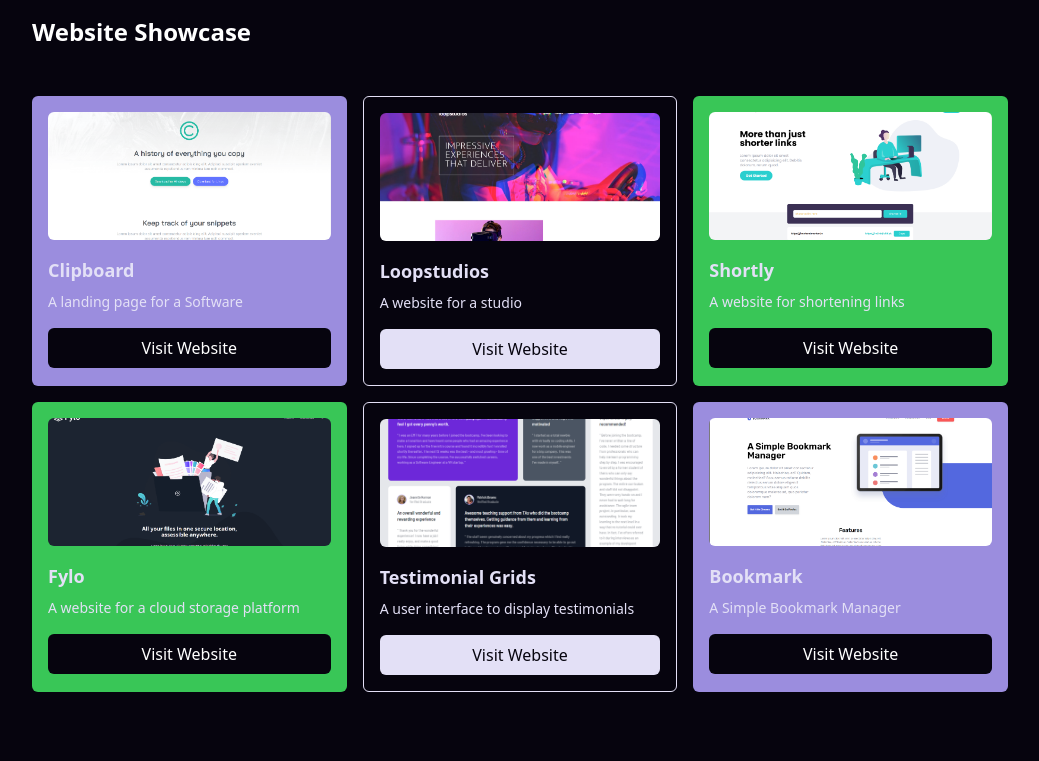
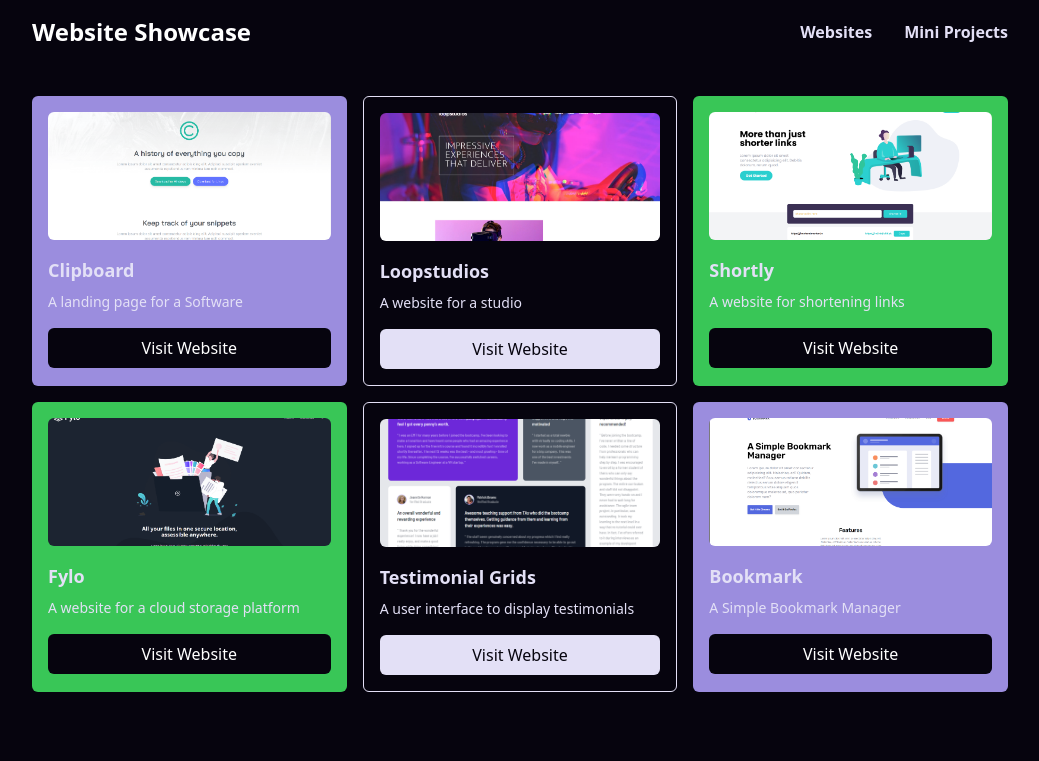
Before and after one commit to Khalil-Bchir/Website-Showcase, a website: page index.html in a window 1280 px wide. Shown: the top 761 px of the page, without its empty margins (120-1159 px from the left). Drawn offline with Linux system fonts and the light colour scheme; files whose address does not match are found by name.

Commit message:
Update index.html

```diff
--- a/index.html
+++ b/index.html
@@ -22,8 +22,8 @@
             <h1 class="text-2xl font-bold">Website Showcase</h1>
 
             <nav class="relative flex items-center space-x-20">
-                <div class="hidden space-x-8 font-bold lg:flex">
-                    <a href="#" class="text-text hover:text-accent">Websites</a>
+                <div class="hidden space-x-8 font-bold md:flex">
+                    <a href="https://khalil-bchir.github.io/Website-Showcase/" class="text-text hover:text-accent">Websites</a>
                     <a href="https://khalil-bchir.github.io/Mini-Projects-Tailwind-Css/"
                         class="text-text hover:text-accent">Mini Projects</a>
                 </div>
@@ -33,7 +33,6 @@
                     <span class="hamburger-middle"></span>
                     <span class="hamburger-bottom"></span>
                 </button>
-
             </nav>
         </div>
     </header>
```
